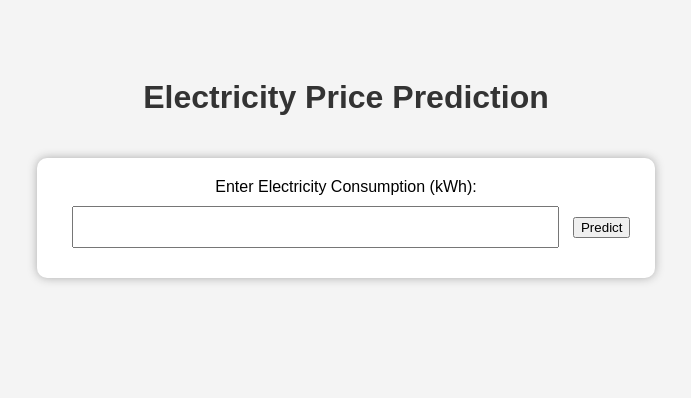
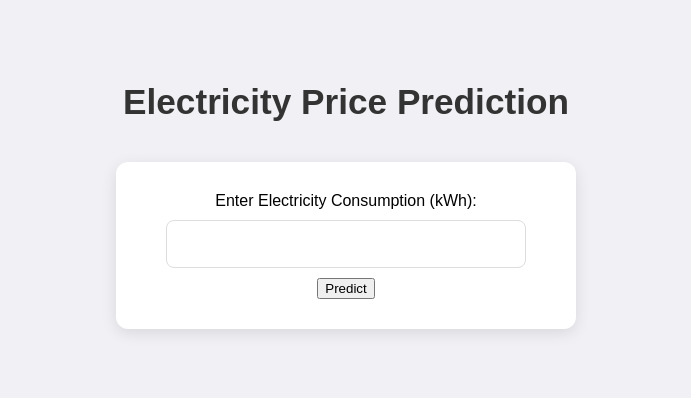
Before and after one commit to hafsana271/electricity-bill-prediction, a Flask app: page / in a window 1280 px wide. Shown: the top 398 px of the page, without its empty margins (294-985 px from the left). Run offline with Flask 3, Linux system fonts and the light colour scheme; parts of the project's set-up code (start-up, migrations or seed data) failed here and were passed over.

Commit message:
first commit

```diff
--- a/templates/index.html
+++ b/templates/index.html
@@ -6,31 +6,74 @@
     <title>Electricity Price Prediction</title>
 </head>
 <style>body {
-    font-family: Arial, sans-serif;
-    background-color: #f4f4f4;
+    font-family: 'Arial', sans-serif;
+    background-color: #f0f0f5;
     text-align: center;
     padding: 50px;
 }
 
 h1 {
     color: #333;
+    font-size: 2.2em;
+    margin-bottom: 20px;
 }
 
 form {
     margin: 20px auto;
-    padding: 20px;
+    padding: 30px;
     background: #fff;
-    box-shadow: 0px 0px 10px 0px #aaa;
+    box-shadow: 0px 4px 15px rgba(0, 0, 0, 0.1);
     display: inline-block;
-    border-radius: 10px;
+    border-radius: 12px;
+    width: 90%;
+    max-width: 400px;
 }
 
 input[type="number"], input[type="submit"] {
-    padding: 10px;
-    margin: 10px;
-    width: 80%;
+    padding: 14px;
+    margin: 10px 0;
+    width: 90%;
     font-size: 16px;
+    border: 1px solid #ddd;
+    border-radius: 8px;
+    box-sizing: border-box;
+    transition: all 0.3s ease;
 }
+
+input[type="number"]:focus {
+    border-color: #007BFF;
+    outline: none;
+}
+
+input[type="submit"] {
+    background-color: #007BFF;
+    color: white;
+    border: none;
+    cursor: pointer;
+    transition: background-color 0.3s ease, box-shadow 0.3s ease;
+}
+
+input[type="submit"]:hover {
+    background-color: #0056b3;
+    box-shadow: 0px 4px 10px rgba(0, 0, 0, 0.2);
+}
+
+input[type="submit"]:focus {
+    outline: none;
+    box-shadow: 0px 0px 10px #007BFF;
+}
+
+@media (max-width: 600px) {
+    form {
+        width: 100%;
+        padding: 20px;
+    }
+
+    input[type="number"], input[type="submit"] {
+        width: 100%;
+    }
+}
+
 </style>
 <body>
     <h1>Electricity Price Prediction</h1>
```
